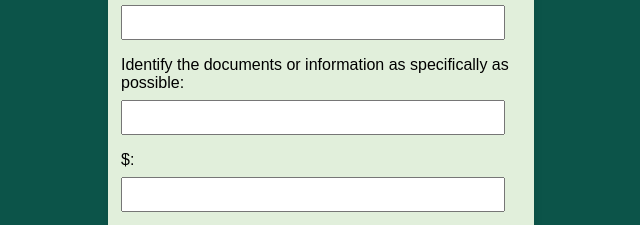
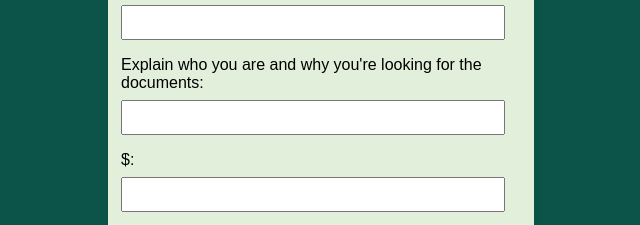
Before and after one commit to jss37/FOIA-Generator, a plain HTML site: page index.html in a window 1280 px wide. Shown: the part 360-585 px from the top of the page, 319-959 px from the left. Drawn offline with Linux system fonts and the light colour scheme.

Commit message:
Update index.html

```diff
--- a/index.html
+++ b/index.html
@@ -107,7 +107,7 @@
 
     <label for="documents">Identify the documents or information as specifically as possible:</label>
     <input type="text" id="documents" name="documents" required>
-    <label for="description">Identify the documents or information as specifically as possible:</label>
+    <label for="description">Explain who you are and why you're looking for the documents:</label>
     <input type="text" id="description" name="description" required>
 
     <label for="dollar">$:</label>
```
